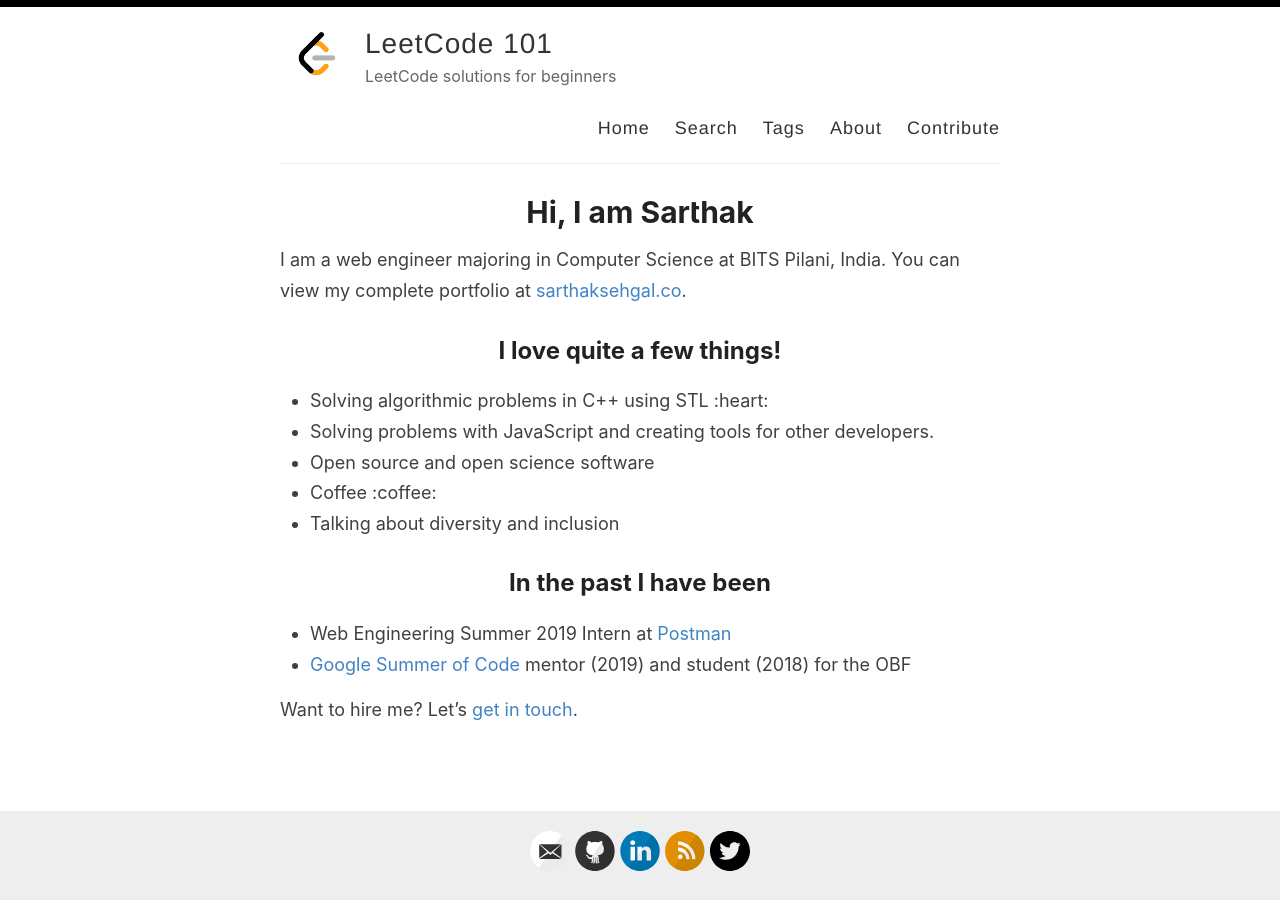
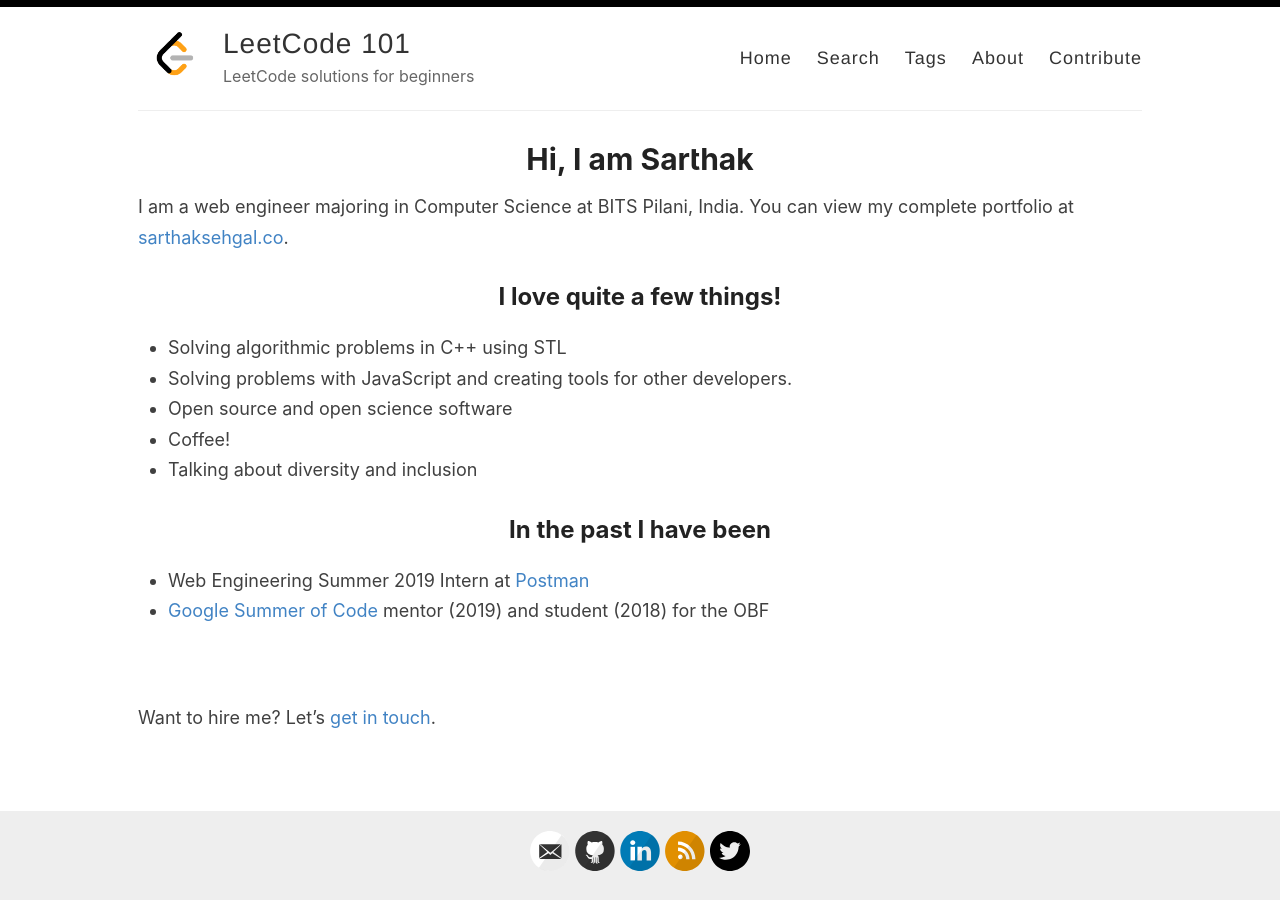
Before and after one commit to sarthak-sehgal/leetcode101, a Jekyll site: the page built from _pages/about.md, in a window 1280 px wide. Built offline with Jekyll 4.4.1, drawn with Linux system fonts in a browser that asks for light colours.

Commit message:
Remove emojis and fix styles

```diff
--- a/_pages/about.md
+++ b/_pages/about.md
@@ -6,14 +6,16 @@ title: Hi, I am Sarthak
 I am a web engineer majoring in Computer Science at BITS Pilani, India. You can view my complete portfolio at [sarthaksehgal.co](https://sarthaksehgal.co).
 
 ## I love quite a few things!
-- Solving algorithmic problems in C++ using STL :heart:
+- Solving algorithmic problems in C++ using STL
 - Solving problems with JavaScript and creating tools for other developers.
 - Open source and open science software
-- Coffee :coffee:
+- Coffee!
 - Talking about diversity and inclusion
 
 ## In the past I have been
 - Web Engineering Summer 2019 Intern at [Postman](https://www.getpostman.com)
 - [Google Summer of Code](https://summerofcode.withgoogle.com) mentor (2019) and student (2018) for the OBF
 
+<br>
+<br>
 Want to hire me? Let's [get in touch](https://sarthaksehgal.co).
--- a/assets/style.scss
+++ b/assets/style.scss
@@ -32,7 +32,7 @@ body {
 
 .container {
   margin: 0 auto;
-  max-width: 740px;
+  max-width: 80vw;
   padding: 0 10px;
   width: 100%;
 }
```
Also changed, not shown: _pages/contribute.md (+1 -1 lines).
